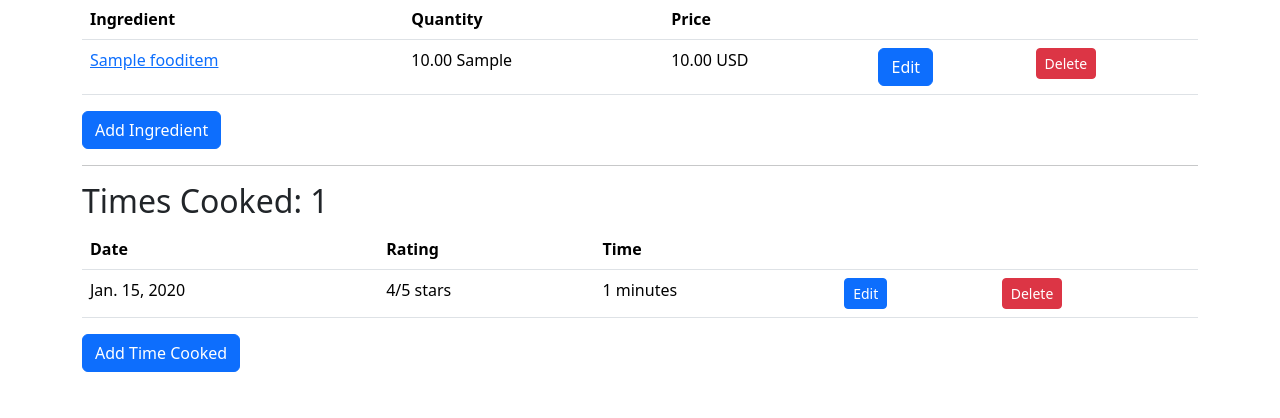
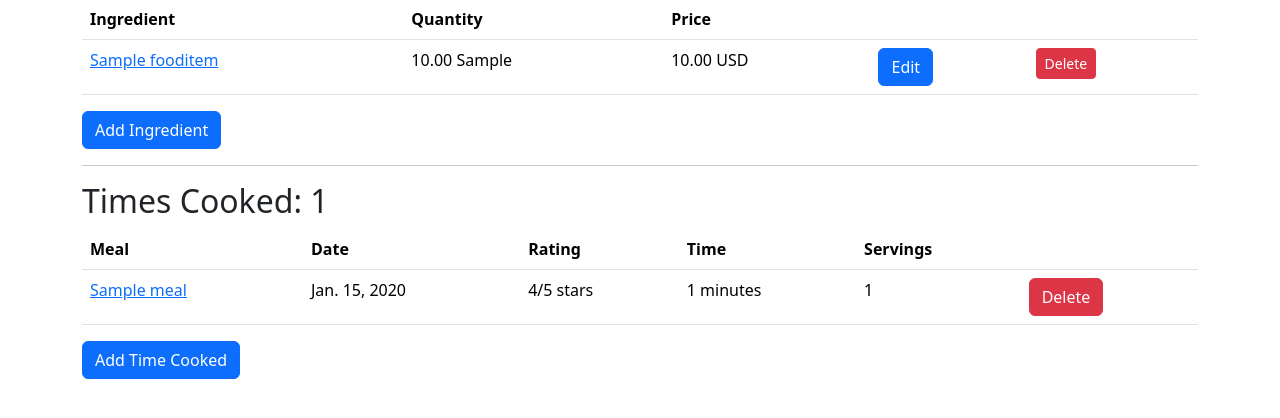
Before and after one commit to matthewleighton/Meal-Price-Tracker, a Django app: page /meals/1/ in a window 1280 px wide. Shown: the part 159-577 px from the top of the page. Run offline with Django 4.2, Linux system fonts and the light colour scheme; a user stored in the database is signed in; tables that the repository leaves empty hold one stand-in row (values such as "Sample post").

Commit message:
Refactor meal instance list table into separate table

```diff
--- /dev/null
+++ b/meals/templates/meals/meal_instance/list_table.html
@@ -0,0 +1,28 @@
+<table class="table sortable table-stripped">
+	<tr>
+		<th>Meal</th>
+		<th>Date</th>
+		<th>Rating</th>
+		<th>Time</th>
+		<th>Servings</th>
+		<th></th>
+	</tr>
+	{% for instance in meal_instances %}
+		<tr>
+			<td>
+				<a href="{% url 'meals_item' meal_id=instance.meal.pk %}">
+					{{ instance.meal.name }}
+				</a>
+			</td>
+			<td>{{ instance.date }}</td>
+			<td>{{ instance.format_rating }}</td>
+			<td>{{ instance.format_cook_time }}</td>
+			<td>{{ instance.num_servings }}</td>
+			<td>
+				<a href="{% url 'meal_instance_delete' meal_instance_id=instance.pk %}"
+				   class="btn btn-danger"
+				   onclick="return confirm('Are you sure you want to delete this meal instance?')">Delete</a>
+			</td>
+		</tr>
+	{% endfor %}
+</table>
--- a/meals/templates/meals/meals/item.html
+++ b/meals/templates/meals/meals/item.html
@@ -62,41 +62,7 @@
 
 <h2>Times Cooked: {{ meal.meal_instances|length }}</h2>
 
-{% if meal.meal_instances|length %}
-
-	<table class="table sortable table-stripped">
-		<tr>
-			<th>Date</th>
-			<th>Rating</th>
-			<th>Time</th>
-			<th></th>
-			<th></th>
-		</tr>
-		{% for instance in meal_instances %}
-			<tr>
-				<td>{{ instance.date }}</td>
-				<td>{{ instance.format_rating }}</td>
-				<td>{{ instance.format_cook_time }}</td>
-				<td>
-					<form action="">
-						<button type="submit" class="btn btn-primary btn-sm">
-							Edit
-						</button>
-					</form>
-				</td>
-				<td>
-					<form action="{% url 'meal_instance_delete' meal_instance_id=instance.pk %}" method="POST" style="display:inline">
-						{% csrf_token %}
-						<input type="hidden" name="_method" value="DELETE">
-						<button type="submit" class="btn btn-danger btn-sm">
-							Delete
-						</button>
-					</form>
-				</td>
-			</tr>
-		{% endfor %}
-	</table>
-{% endif %}
+{% include 'meals/meal_instance/list_table.html' %}
 
 <button id="add-meal-instance-btn" class="btn btn-primary">Add Time Cooked</button>
 
```
Also changed, not shown: meals/templates/meals/meal_instance/list.html (+1 -26 lines).
